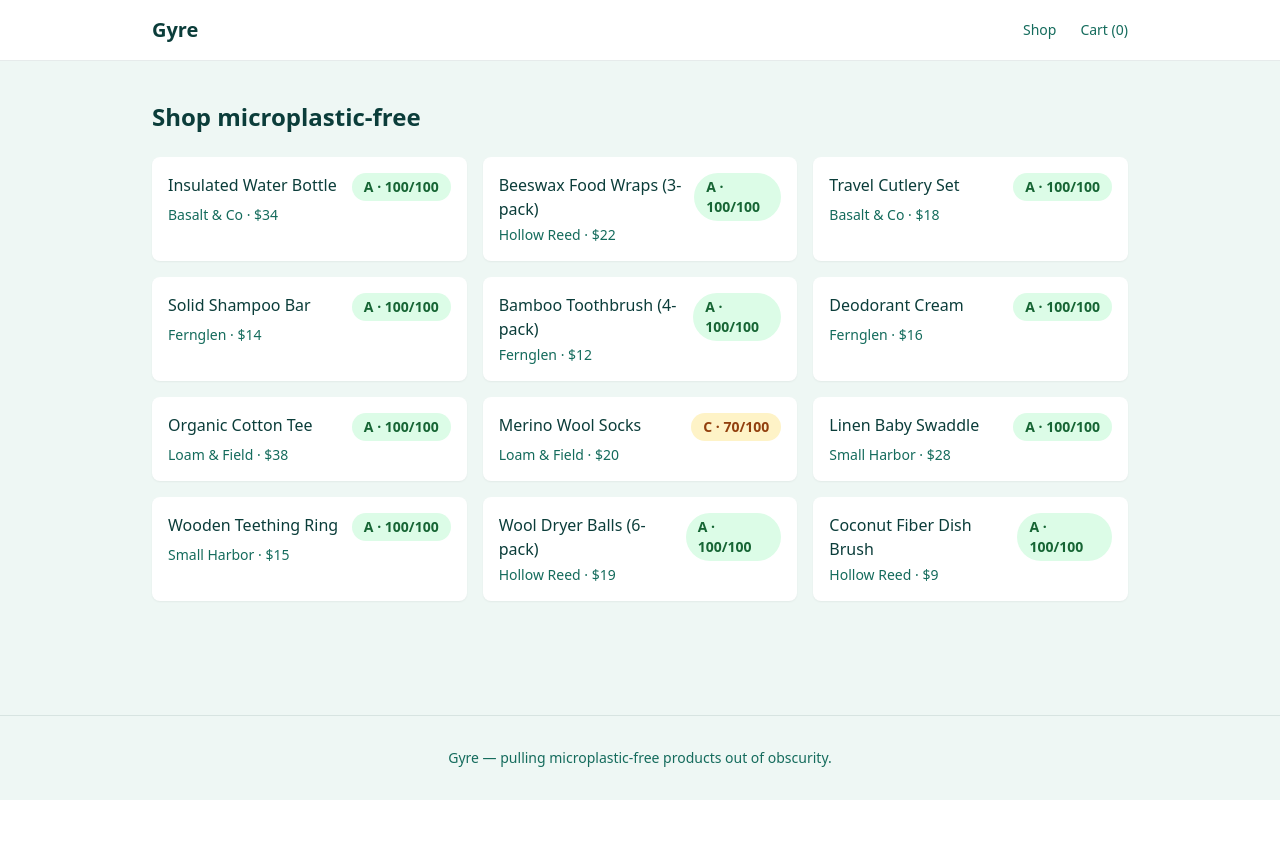
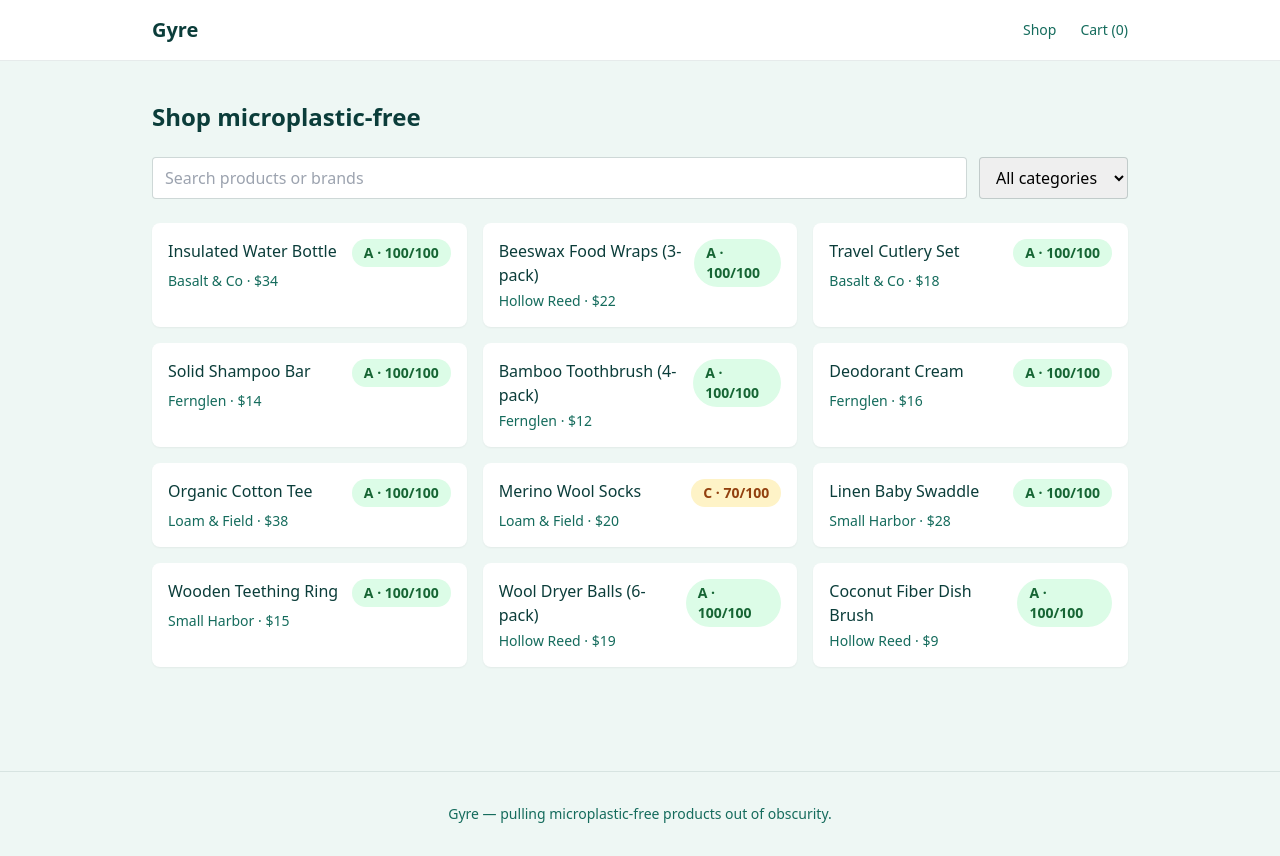
Before and after one commit to navingamage/gyre, a React (Vite) app: page / in a window 1280 px wide. Before the commit the page ends 800 px from the top, so only its background shows below. Built offline with nearby package versions, Linux system fonts and the light colour scheme; the HTML template or start-up script is replaced by a standard one.

Commit message:
feat: search and category filters on the shop page

```diff
--- a/src/pages/Home.tsx
+++ b/src/pages/Home.tsx
@@ -1,15 +1,66 @@
+import { useMemo, useState } from "react";
 import { products } from "../lib/products";
 import ProductCard from "../components/ProductCard";
+import type { Category } from "../types";
+
+const CATEGORIES: (Category | "all")[] = [
+  "all",
+  "kitchen",
+  "personal-care",
+  "clothing",
+  "baby",
+  "home",
+];
 
 export default function Home() {
+  const [query, setQuery] = useState("");
+  const [category, setCategory] = useState<Category | "all">("all");
+
+  const filtered = useMemo(() => {
+    return products.filter((p) => {
+      const matchesCategory = category === "all" || p.category === category;
+      const matchesQuery =
+        query.trim() === "" ||
+        p.name.toLowerCase().includes(query.toLowerCase()) ||
+        p.brand.toLowerCase().includes(query.toLowerCase());
+      return matchesCategory && matchesQuery;
+    });
+  }, [query, category]);
+
   return (
     <div className="max-w-5xl mx-auto px-6 py-10">
       <h1 className="text-2xl font-bold text-deep mb-6">Shop microplastic-free</h1>
-      <div className="grid grid-cols-2 md:grid-cols-3 gap-4">
-        {products.map((p) => (
-          <ProductCard key={p.id} product={p} />
-        ))}
+
+      <div className="flex flex-col sm:flex-row gap-3 mb-6">
+        <input
+          type="search"
+          placeholder="Search products or brands"
+          value={query}
+          onChange={(e) => setQuery(e.target.value)}
+          className="flex-1 border border-deep/20 rounded px-3 py-2"
+        />
+        <select
+          value={category}
+          onChange={(e) => setCategory(e.target.value as Category | "all")}
+          className="border border-deep/20 rounded px-3 py-2"
+        >
+          {CATEGORIES.map((c) => (
+            <option key={c} value={c}>
+              {c === "all" ? "All categories" : c}
+            </option>
+          ))}
+        </select>
       </div>
+
+      {filtered.length === 0 ? (
+        <p className="text-kelp">No products match your search.</p>
+      ) : (
+        <div className="grid grid-cols-2 md:grid-cols-3 gap-4">
+          {filtered.map((p) => (
+            <ProductCard key={p.id} product={p} />
+          ))}
+        </div>
+      )}
     </div>
   );
 }
```
